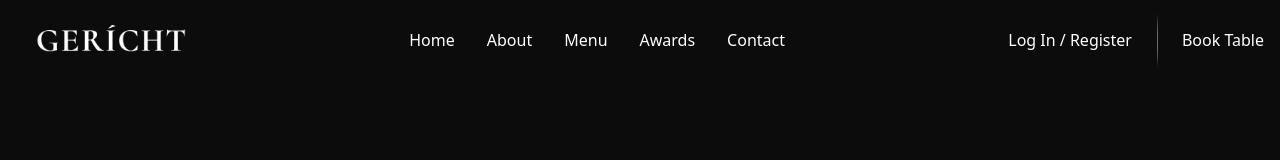
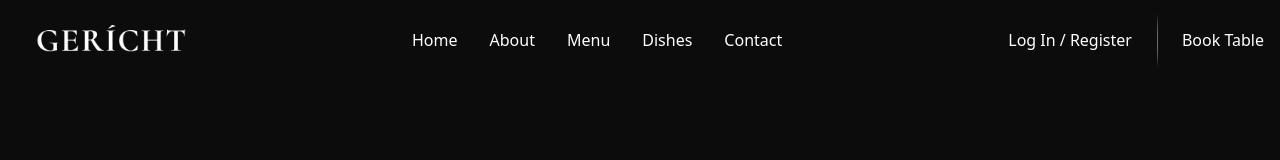
Before and after one commit to jenil-patel97/Gericht-web, a React (Create React App) app: page / in a window 1280 px wide. Shown: the top 160 px of the page. Built offline with nearby package versions, Linux system fonts and the light colour scheme.

Commit message:
fix : names

```diff
--- a/src/components/Navbar.jsx
+++ b/src/components/Navbar.jsx
@@ -31,7 +31,7 @@ const Navbar = () => {
           <a href="#Menu">Menu</a>
         </li>
         <li className="hover:text-gray-200 hover:border-b-[1px] border-b-[#DCCA87]">
-          <a href="#Awards">Awards</a>
+          <a href="#Awards">Dishes</a>
         </li>
         <li className="hover:text-gray-200 hover:border-b-[1px] border-b-[#DCCA87]">
           <a href="#Contact">Contact</a>
@@ -66,7 +66,7 @@ const Navbar = () => {
         <li className="py-6 text-4xl hover:text-white">Home</li>
         <li className="py-6 text-4xl hover:text-white">About</li>
         <li className="py-6 text-4xl hover:text-white">Menu</li>
-        <li className="py-6 text-4xl hover:text-white">Awards</li>
+        <li className="py-6 text-4xl hover:text-white">Dishes</li>
         <li className="py-6 text-4xl hover:text-white">Contact</li>
       </ul>
     </nav>
--- a/src/container/Gallery.jsx
+++ b/src/container/Gallery.jsx
@@ -7,7 +7,7 @@ import { Carousel } from "react-responsive-carousel";
 
 const Gallery = () => {
   return (
-    <div className="lg:grid grid-cols-2 justify-center items-center bg-[#0c0c0c] py-[4rem] px-[6rem]">
+    <div name="dishes" className="lg:grid grid-cols-2 justify-center items-center bg-[#0c0c0c] py-[4rem] px-[6rem]">
       <div>
         <p className="text-white font-base lg:text-[23px] text-[33px] cursor-default">
           Cuisines
--- a/src/container/Header.jsx
+++ b/src/container/Header.jsx
@@ -6,7 +6,7 @@ import images from "../constants/images";
 const Header = () => {
   return (
     <div
-      name="header"
+      name="home"
       className="bg-[#0c0c0c] items-center lg:grid grid-cols-2 h-[120vh] px-[4rem] "
     >
       <div className="lg:ml-5">
--- a/src/container/SpecialMenu.jsx
+++ b/src/container/SpecialMenu.jsx
@@ -6,7 +6,7 @@ import MenuItem from "../components/MenuItem";
 import { images, data } from "../constants";
 
 const SpecialMenu = () => (
-  <div className="text-white bg-[#0c0c0c] text-center h-[220vh] lg:h-[180vh] w-full">
+  <div name="menu" className="text-white bg-[#0c0c0c] text-center h-[220vh] lg:h-[180vh] w-full">
     <SubHeading title="Menu that fits your soul" />
     <img
       src={images.spoon}
```
